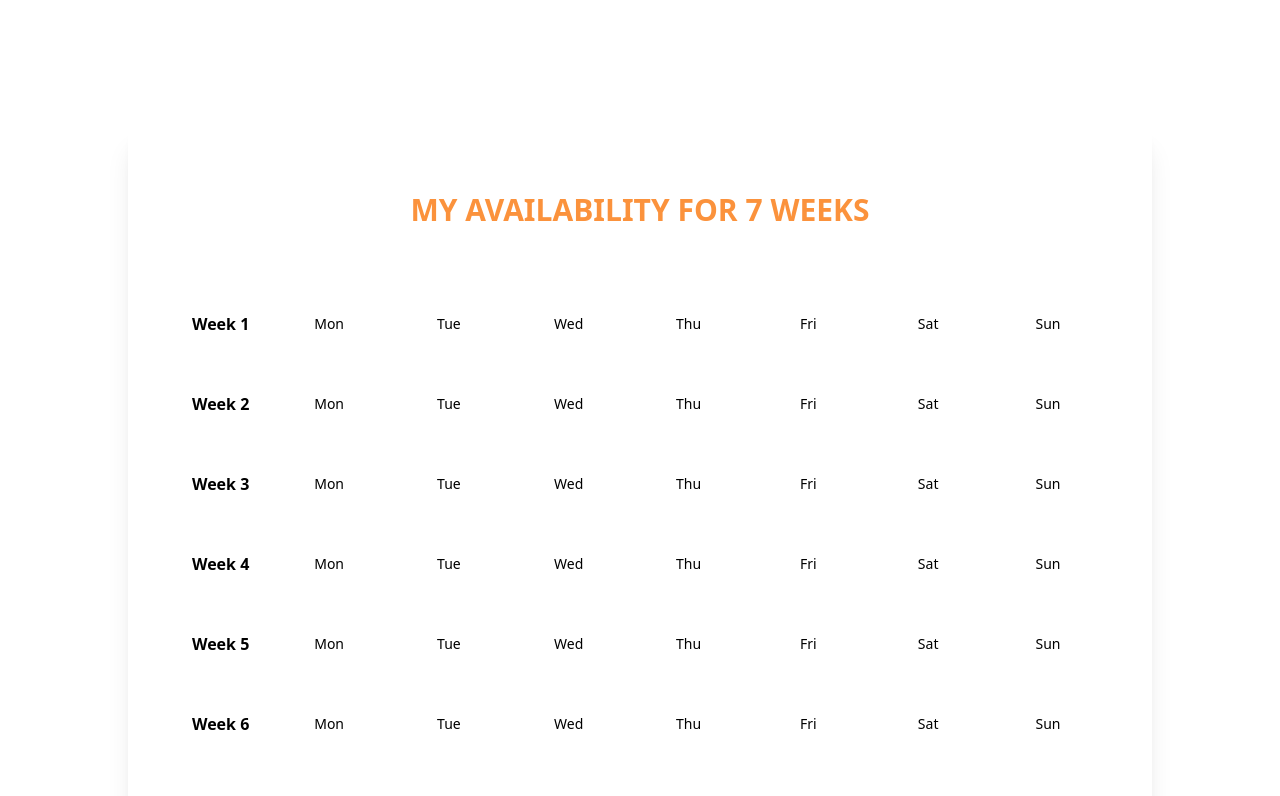
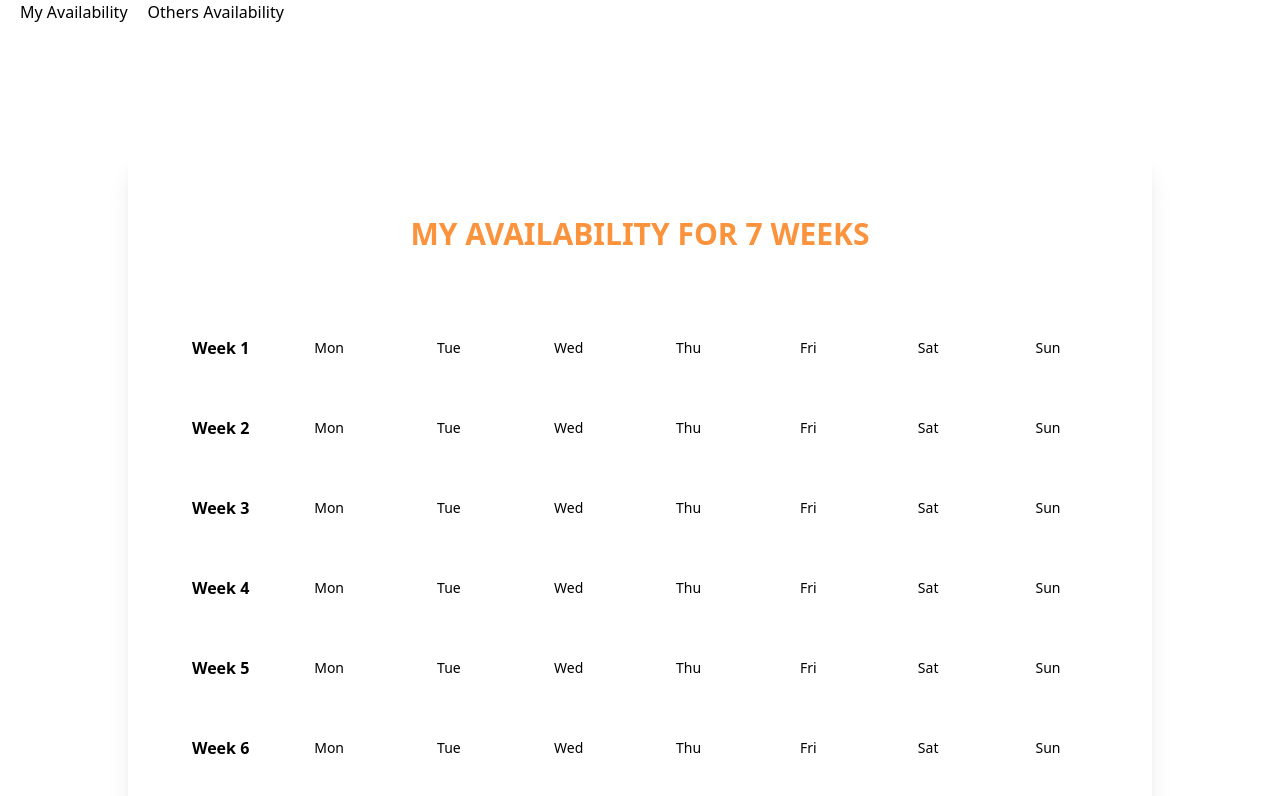
Before and after one commit to MarkusAP98/Schedule, a React (Vite) app: page / in a window 1280 px wide. Shown: the top 796 px of the page. Built offline with nearby package versions, Linux system fonts and the light colour scheme.

Commit message:
My Availability and  Others Availability changeble

```diff
--- a/src/App.jsx
+++ b/src/App.jsx
@@ -1,82 +1,41 @@
-import ClickableButton from "./components/ClickableBtns";
+import React, { useState } from "react";
+import MyAvailability from "./components/MyAvailability";
+import OthersAvailability from "./OthersAvailability";
 
 export default function App() {
+  const [isDisplayed, setIsDisplayed] = useState("myAvailibility"); // Default to MyAvailability
+
+  const handleMyAvailabilityClick = () => {
+    setIsDisplayed("myAvailibility");
+  };
+
+  const handleOthersAvailabilityClick = () => {
+    setIsDisplayed("others");
+  };
 
   return (
-    <div className="place-content-center p-16 m-32 shadow-xl">
-      <h1 className="text-3xl font-bold text-orange-400 pb-14 text-center">
-        MY AVAILABILITY FOR 7 WEEKS
-      </h1>
-      <div className="flex justify-between">
-        <h2 className="text-center mt-7 font-bold">Week 1</h2>
-        <ClickableButton text="Mon" />
-        <ClickableButton text="Tue" />
-        <ClickableButton text="Wed" />
-        <ClickableButton text="Thu" />
-        <ClickableButton text="Fri" />
-        <ClickableButton text="Sat" />
-        <ClickableButton text="Sun" />
-      </div>
-      <div className="flex justify-between">
-        <h2 className="text-center mt-7 font-bold">Week 2</h2>
-        <ClickableButton text="Mon" />
-        <ClickableButton text="Tue" />
-        <ClickableButton text="Wed" />
-        <ClickableButton text="Thu" />
-        <ClickableButton text="Fri" />
-        <ClickableButton text="Sat" />
-        <ClickableButton text="Sun" />
-      </div>
-      <div className="flex justify-between">
-        <h2 className="text-center mt-7 font-bold">Week 3</h2>
-        <ClickableButton text="Mon" />
-        <ClickableButton text="Tue" />
-        <ClickableButton text="Wed" />
-        <ClickableButton text="Thu" />
-        <ClickableButton text="Fri" />
-        <ClickableButton text="Sat" />
-        <ClickableButton text="Sun" />
-      </div>
-      <div className="flex justify-between">
-        <h2 className="text-center mt-7 font-bold">Week 4</h2>
-        <ClickableButton text="Mon" />
-        <ClickableButton text="Tue" />
-        <ClickableButton text="Wed" />
-        <ClickableButton text="Thu" />
-        <ClickableButton text="Fri" />
-        <ClickableButton text="Sat" />
-        <ClickableButton text="Sun" />
-      </div>
-      <div className="flex justify-between">
-        <h2 className="text-center mt-7 font-bold">Week 5</h2>
-        <ClickableButton text="Mon" />
-        <ClickableButton text="Tue" />
-        <ClickableButton text="Wed" />
-        <ClickableButton text="Thu" />
-        <ClickableButton text="Fri" />
-        <ClickableButton text="Sat" />
-        <ClickableButton text="Sun" />
-      </div>
-      <div className="flex justify-between">
-        <h2 className="text-center mt-7 font-bold">Week 6</h2>
-        <ClickableButton text="Mon" />
-        <ClickableButton text="Tue" />
-        <ClickableButton text="Wed" />
-        <ClickableButton text="Thu" />
-        <ClickableButton text="Fri" />
-        <ClickableButton text="Sat" />
-        <ClickableButton text="Sun" />
-      </div>
-      <div className="flex justify-between">
-        <h2 className="text-center mt-7 font-bold">Week 7</h2>
-        <ClickableButton text="Mon" />
-        <ClickableButton text="Tue" />
-        <ClickableButton text="Wed" />
-        <ClickableButton text="Thu" />
-        <ClickableButton text="Fri" />
-        <ClickableButton text="Sat" />
-        <ClickableButton text="Sun" />
-      </div>
+    <div>
+      <button
+        className={`ml-5 cursor-pointer hover:underline ${
+          isDisplayed === "myAvailibility" ? "active" : ""
+        }`}
+        onClick={handleMyAvailabilityClick}
+      >
+        My Availability
+      </button>
+      <button
+        className={`ml-5 cursor-pointer hover:underline ${
+          isDisplayed === "others" ? "active" : ""
+        }`}
+        onClick={handleOthersAvailabilityClick}
+      >
+        Others Availability
+      </button>
+
+      {isDisplayed === "myAvailibility" && (
+        <MyAvailability className="myAvailibility" />
+      )}
+      {isDisplayed === "others" && <OthersAvailability className="others" />}
     </div>
   );
 }
--- /dev/null
+++ b/src/OthersAvailability.jsx
@@ -0,0 +1,9 @@
+import React from 'react'
+
+const OthersAvailability = () => {
+  return (
+    <div>OthersAvailability</div>
+  )
+}
+
+export default OthersAvailability
--- /dev/null
+++ b/src/components/MyAvailability.jsx
@@ -0,0 +1,84 @@
+import React from 'react'
+import ClickableButton from "./ClickableBtns";
+
+const MyAvailability = () => {
+  return (
+    <div className="place-content-center p-16 m-32 shadow-xl">
+      <h1 className="text-3xl font-bold text-orange-400 pb-14 text-center">
+        MY AVAILABILITY FOR 7 WEEKS
+      </h1>
+      <div className="flex justify-between">
+        <h2 className="text-center mt-7 font-bold">Week 1</h2>
+        <ClickableButton text="Mon" />
+        <ClickableButton text="Tue" />
+        <ClickableButton text="Wed" />
+        <ClickableButton text="Thu" />
+        <ClickableButton text="Fri" />
+        <ClickableButton text="Sat" />
+        <ClickableButton text="Sun" />
+      </div>
+      <div className="flex justify-between">
+        <h2 className="text-center mt-7 font-bold">Week 2</h2>
+        <ClickableButton text="Mon" />
+        <ClickableButton text="Tue" />
+        <ClickableButton text="Wed" />
+        <ClickableButton text="Thu" />
+        <ClickableButton text="Fri" />
+        <ClickableButton text="Sat" />
+        <ClickableButton text="Sun" />
+      </div>
+      <div className="flex justify-between">
+        <h2 className="text-center mt-7 font-bold">Week 3</h2>
+        <ClickableButton text="Mon" />
+        <ClickableButton text="Tue" />
+        <ClickableButton text="Wed" />
+        <ClickableButton text="Thu" />
+        <ClickableButton text="Fri" />
+        <ClickableButton text="Sat" />
+        <ClickableButton text="Sun" />
+      </div>
+      <div className="flex justify-between">
+        <h2 className="text-center mt-7 font-bold">Week 4</h2>
+        <ClickableButton text="Mon" />
+        <ClickableButton text="Tue" />
+        <ClickableButton text="Wed" />
+        <ClickableButton text="Thu" />
+        <ClickableButton text="Fri" />
+        <ClickableButton text="Sat" />
+        <ClickableButton text="Sun" />
+      </div>
+      <div className="flex justify-between">
+        <h2 className="text-center mt-7 font-bold">Week 5</h2>
+        <ClickableButton text="Mon" />
+        <ClickableButton text="Tue" />
+        <ClickableButton text="Wed" />
+        <ClickableButton text="Thu" />
+        <ClickableButton text="Fri" />
+        <ClickableButton text="Sat" />
+        <ClickableButton text="Sun" />
+      </div>
+      <div className="flex justify-between">
+        <h2 className="text-center mt-7 font-bold">Week 6</h2>
+        <ClickableButton text="Mon" />
+        <ClickableButton text="Tue" />
+        <ClickableButton text="Wed" />
+        <ClickableButton text="Thu" />
+        <ClickableButton text="Fri" />
+        <ClickableButton text="Sat" />
+        <ClickableButton text="Sun" />
+      </div>
+      <div className="flex justify-between">
+        <h2 className="text-center mt-7 font-bold">Week 7</h2>
+        <ClickableButton text="Mon" />
+        <ClickableButton text="Tue" />
+        <ClickableButton text="Wed" />
+        <ClickableButton text="Thu" />
+        <ClickableButton text="Fri" />
+        <ClickableButton text="Sat" />
+        <ClickableButton text="Sun" />
+      </div>
+    </div>
+  );
+}
+
+export default MyAvailability
```
